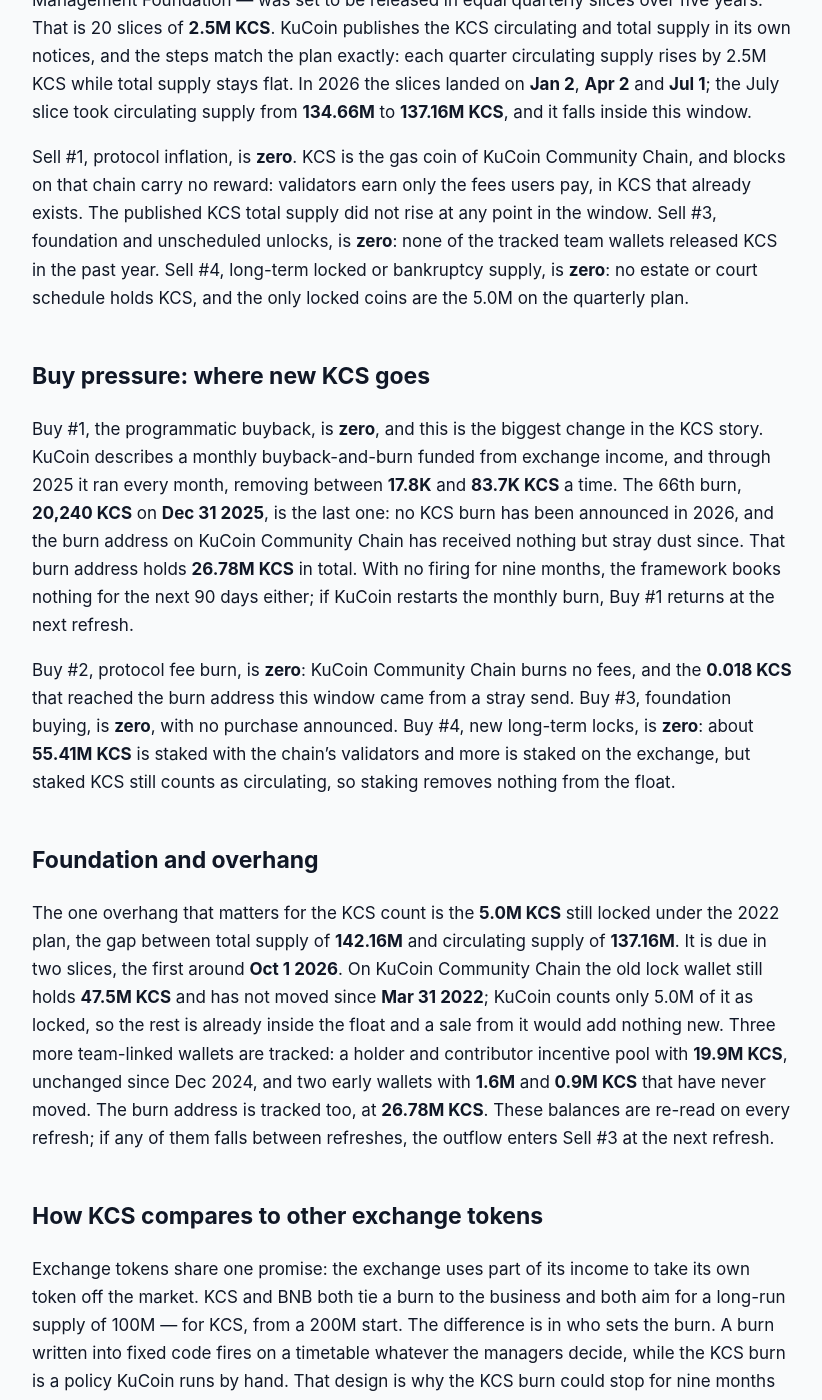
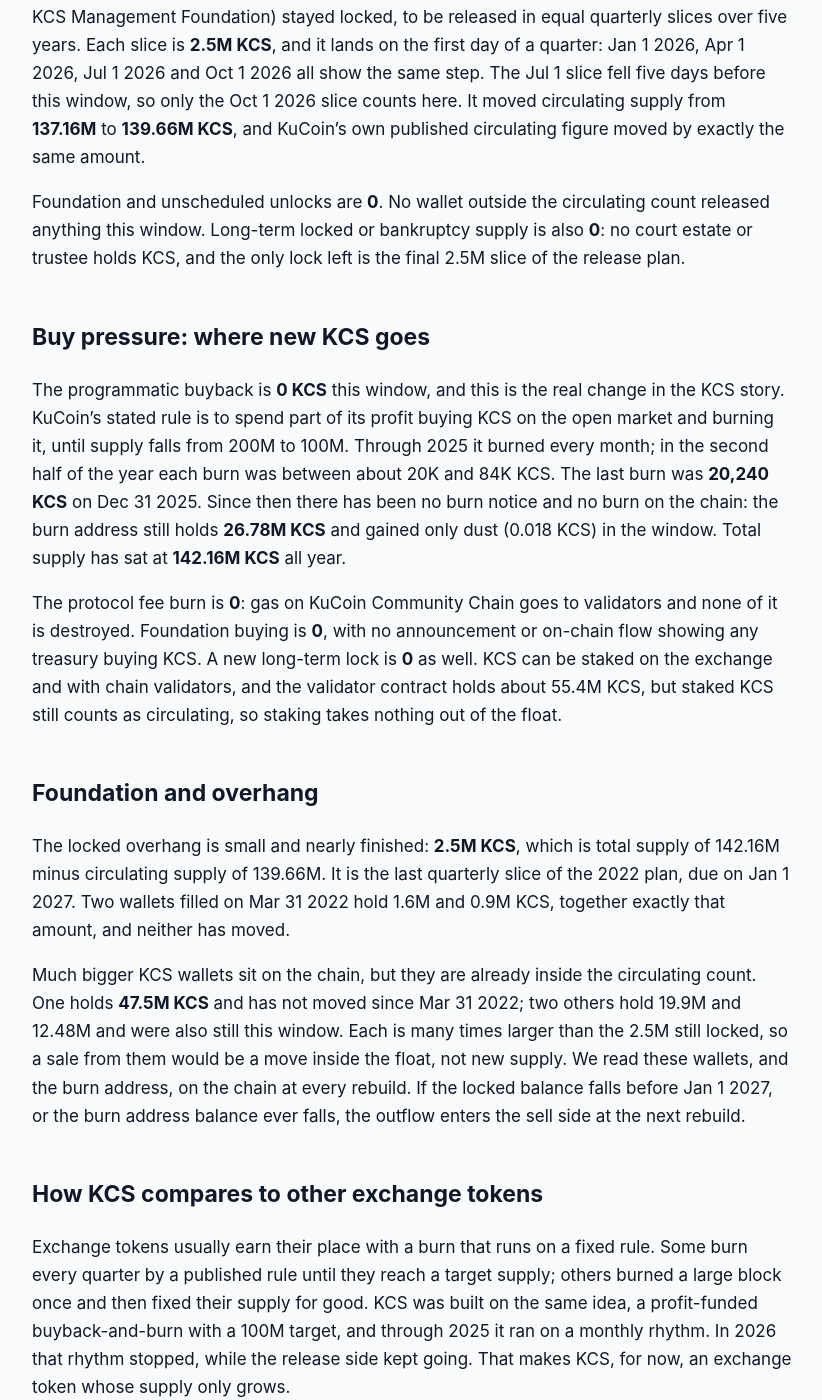
Before and after one commit to jeevansongmy-spec/mrnasdog-articles, a Jekyll site: the page built from crypto/kcs-pressure-framework.md, in a window 1280 px wide and 1400 px high, scrolled down 883 px. Shown: the whole window, without its empty margins (228-1050 px from the left). Built offline with Jekyll 4.4.1, drawn with Linux system fonts in a browser that asks for light colours; some of the changed text lies outside the part shown.

Commit message:
publish: crypto/kcs-pressure-framework

```diff
--- a/crypto/kcs-pressure-framework.md
+++ b/crypto/kcs-pressure-framework.md
@@ -1,6 +1,6 @@
 ---
-title: "KCS Inflation Analysis · September 2026 · Supply growing · projected to keep growing"
-description: "KCS supply is growing: a 2022 plan releases 2.5M KCS a quarter and KuCoin's burn has been idle since Dec 31 2025, so net is +1.82% over 90 days, the same next."
+title: "KCS Inflation Analysis · October 2026 · Supply growing · projected to keep growing"
+description: "KCS supply is growing: a 2.5M KCS unlock landed Oct 1 2026 and KuCoin has not burned any KCS since Dec 31 2025, so net is +1.79% over 90 days, the same next."
 canonical_url: "https://mrnasdog.com/research/kcs/inflation"
 tags: ["crypto", "kcs", "kucoin", "exchange"]
 published: true
@@ -8,44 +8,56 @@ published: true
 
 > Originally published at **[mrnasdog.com/research/kcs/inflation](https://mrnasdog.com/research/kcs/inflation)** by MrNasdog.
 
-# KCS Inflation Analysis · September 2026 · Supply growing · projected to keep growing
+# KCS Inflation Analysis · October 2026 · Supply growing · projected to keep growing
 
-The MrNasdog Pressure Framework reads KuCoin Token (KCS) as mildly inflationary: **+1.82%** net over the last 90 days and **+1.82%** over the next 90. The whole move comes from one scheduled source, a 2022 plan that releases **2.5M KCS** from a locked pool at the start of every quarter, while the KuCoin buyback-and-burn that used to offset it has not fired since **Dec 31 2025**. Only **5.0M KCS** is still locked, so the unlocks end after two more slices, around **Oct 1 2026** and **Jan 1 2027**.
+KuCoin Token (KCS) supply is growing: a 2022 release plan added **2.5M KCS** on Oct 1 2026, and KuCoin's buyback-and-burn has not burned a single KCS since **Dec 31 2025**. That puts net supply at **+1.79%** over the last 90 days, against **+1.87%** on our independent monitor. One final **2.5M KCS** slice is due on Jan 1 2027, so the next 90 days read **+1.79%** too; after that, nothing is left locked.
 
 ## The verdict, in one paragraph
 
-Over the trailing 90 days, from **Jul 1 2026** to **Sep 29 2026**, the KCS ledger shows **2.5M KCS** of new tradable supply and **zero** removed, against **137.16M KCS** circulating: a net of **+1.82%**. The next 90 days read the same, **+1.82%**, because the next quarterly slice is due inside that window and no burn is scheduled. Our inflation monitor reads **+1.82%** as well, a gap of **0.00 percentage points**, far inside the half-point tolerance, so no warning chip is shown. The label for KCS today: an exchange token whose supply grows by schedule while its buyback sits idle.
+Over the 90 days from Jul 6 2026 to Oct 4 2026, KCS sell pressure was **2.5M KCS** and buy pressure was **0 KCS**, so net supply rose **+1.79%** of the **139.66M KCS** in circulation. Our monitor, which reads circulating supply day by day, shows **+1.87%** over its own 90 days. The gap is **0.08 percentage points**, inside the 0.5-point line, so no warning chip is needed. The KCS reading in one line: a scheduled unlock with its burn switched off.
 
 ## Sell pressure: where new KCS comes from
 
-Sell #2, vesting unlocks, carries the whole sell side: **2.5M KCS**. When the KCS whitepaper was published on **Mar 29 2022**, the founders and early backers of KuCoin put their 90M locked KCS on a new plan. 20M KCS was burned, 20M KCS went to a pool for holder and contributor rewards, and the remaining **50M KCS** — 18M for early investors and 32M gifted to the KCS Management Foundation — was set to be released in equal quarterly slices over five years. That is 20 slices of **2.5M KCS**. KuCoin publishes the KCS circulating and total supply in its own notices, and the steps match the plan exactly: each quarter circulating supply rises by 2.5M KCS while total supply stays flat. In 2026 the slices landed on **Jan 2**, **Apr 2** and **Jul 1**; the July slice took circulating supply from **134.66M** to **137.16M KCS**, and it falls inside this window.
+Protocol inflation is **0**. KCS is the gas coin of KuCoin Community Chain, and the chain pays its validators only the gas that users spend; its blocks carry no reward, so the chain mints no new KCS.
 
-Sell #1, protocol inflation, is **zero**. KCS is the gas coin of KuCoin Community Chain, and blocks on that chain carry no reward: validators earn only the fees users pay, in KCS that already exists. The published KCS total supply did not rise at any point in the window. Sell #3, foundation and unscheduled unlocks, is **zero**: none of the tracked team wallets released KCS in the past year. Sell #4, long-term locked or bankruptcy supply, is **zero**: no estate or court schedule holds KCS, and the only locked coins are the 5.0M on the quarterly plan.
+Vesting unlocks are the whole sell side: **2.5M KCS**. The KCS whitepaper of 2022 re-locked 90M KCS from the founding team and early backers. Of that, 20M was burned and 20M went to holder and contributor rewards, and 50M (18M for early investors plus 32M gifted to the KCS Management Foundation) stayed locked, to be released in equal quarterly slices over five years. Each slice is **2.5M KCS**, and it lands on the first day of a quarter: Jan 1 2026, Apr 1 2026, Jul 1 2026 and Oct 1 2026 all show the same step. The Jul 1 slice fell five days before this window, so only the Oct 1 2026 slice counts here. It moved circulating supply from **137.16M** to **139.66M KCS**, and KuCoin's own published circulating figure moved by exactly the same amount.
+
+Foundation and unscheduled unlocks are **0**. No wallet outside the circulating count released anything this window. Long-term locked or bankruptcy supply is also **0**: no court estate or trustee holds KCS, and the only lock left is the final 2.5M slice of the release plan.
 
 ## Buy pressure: where new KCS goes
 
-Buy #1, the programmatic buyback, is **zero**, and this is the biggest change in the KCS story. KuCoin describes a monthly buyback-and-burn funded from exchange income, and through 2025 it ran every month, removing between **17.8K** and **83.7K KCS** a time. The 66th burn, **20,240 KCS** on **Dec 31 2025**, is the last one: no KCS burn has been announced in 2026, and the burn address on KuCoin Community Chain has received nothing but stray dust since. That burn address holds **26.78M KCS** in total. With no firing for nine months, the framework books nothing for the next 90 days either; if KuCoin restarts the monthly burn, Buy #1 returns at the next refresh.
+The programmatic buyback is **0 KCS** this window, and this is the real change in the KCS story. KuCoin's stated rule is to spend part of its profit buying KCS on the open market and burning it, until supply falls from 200M to 100M. Through 2025 it burned every month; in the second half of the year each burn was between about 20K and 84K KCS. The last burn was **20,240 KCS** on Dec 31 2025. Since then there has been no burn notice and no burn on the chain: the burn address still holds **26.78M KCS** and gained only dust (0.018 KCS) in the window. Total supply has sat at **142.16M KCS** all year.
 
-Buy #2, protocol fee burn, is **zero**: KuCoin Community Chain burns no fees, and the **0.018 KCS** that reached the burn address this window came from a stray send. Buy #3, foundation buying, is **zero**, with no purchase announced. Buy #4, new long-term locks, is **zero**: about **55.41M KCS** is staked with the chain's validators and more is staked on the exchange, but staked KCS still counts as circulating, so staking removes nothing from the float.
+The protocol fee burn is **0**: gas on KuCoin Community Chain goes to validators and none of it is destroyed. Foundation buying is **0**, with no announcement or on-chain flow showing any treasury buying KCS. A new long-term lock is **0** as well. KCS can be staked on the exchange and with chain validators, and the validator contract holds about 55.4M KCS, but staked KCS still counts as circulating, so staking takes nothing out of the float.
 
 ## Foundation and overhang
 
-The one overhang that matters for the KCS count is the **5.0M KCS** still locked under the 2022 plan, the gap between total supply of **142.16M** and circulating supply of **137.16M**. It is due in two slices, the first around **Oct 1 2026**. On KuCoin Community Chain the old lock wallet still holds **47.5M KCS** and has not moved since **Mar 31 2022**; KuCoin counts only 5.0M of it as locked, so the rest is already inside the float and a sale from it would add nothing new. Three more team-linked wallets are tracked: a holder and contributor incentive pool with **19.9M KCS**, unchanged since Dec 2024, and two early wallets with **1.6M** and **0.9M KCS** that have never moved. The burn address is tracked too, at **26.78M KCS**. These balances are re-read on every refresh; if any of them falls between refreshes, the outflow enters Sell #3 at the next refresh.
+The locked overhang is small and nearly finished: **2.5M KCS**, which is total supply of 142.16M minus circulating supply of 139.66M. It is the last quarterly slice of the 2022 plan, due on Jan 1 2027. Two wallets filled on Mar 31 2022 hold 1.6M and 0.9M KCS, together exactly that amount, and neither has moved.
+
+Much bigger KCS wallets sit on the chain, but they are already inside the circulating count. One holds **47.5M KCS** and has not moved since Mar 31 2022; two others hold 19.9M and 12.48M and were also still this window. Each is many times larger than the 2.5M still locked, so a sale from them would be a move inside the float, not new supply. We read these wallets, and the burn address, on the chain at every rebuild. If the locked balance falls before Jan 1 2027, or the burn address balance ever falls, the outflow enters the sell side at the next rebuild.
 
 ## How KCS compares to other exchange tokens
 
-Exchange tokens share one promise: the exchange uses part of its income to take its own token off the market. KCS and BNB both tie a burn to the business and both aim for a long-run supply of 100M — for KCS, from a 200M start. The difference is in who sets the burn. A burn written into fixed code fires on a timetable whatever the managers decide, while the KCS burn is a policy KuCoin runs by hand. That design is why the KCS burn could stop for nine months with no rule broken, and why the KCS supply reading now turns on a company decision rather than on code.
+Exchange tokens usually earn their place with a burn that runs on a fixed rule. Some burn every quarter by a published rule until they reach a target supply; others burned a large block once and then fixed their supply for good. KCS was built on the same idea, a profit-funded buyback-and-burn with a 100M target, and through 2025 it ran on a monthly rhythm. In 2026 that rhythm stopped, while the release side kept going. That makes KCS, for now, an exchange token whose supply only grows.
 
-The second difference is the unlock tail. Many exchange tokens have no locked supply left, so their float can only shrink or stay flat. KCS still has a scheduled release running, and with the burn idle that release sets the direction: **2.5M KCS** a quarter is about **1.8%** of the float. Unlike proof-of-stake chains that pay validators in new coins, KCS mints nothing, so once the last slice lands around **Jan 1 2027** the KCS float can only hold steady or shrink.
+The other difference is the release plan. Many exchange tokens have no locked insider supply left; KCS still freed **2.5M KCS** a quarter in 2026, about 1.8% of the float each time. That ends on Jan 1 2027. From then on, with no block reward and nothing locked, KCS supply can only stay flat or shrink, depending on whether the burn comes back.
+
+Compared with chains that pay validators in new coins, KCS has no protocol inflation at all; its growth comes only from a dated, finite schedule. That is easier to plan around than open-ended issuance, but it is still real supply reaching the market each quarter.
 
 ## What to watch in the next 90 days
 
-First, the 19th of 20 quarterly slices, **2.5M KCS** due around **Oct 1 2026**, which the forward reading already counts. Second, any sign that KuCoin restarts the monthly buyback-and-burn: a burn notice or a new transfer to the burn address would bring Buy #1 back and cut the net. Third, the final slice around **Jan 1 2027**, just outside this window, after which the KCS lock is empty. Fourth, the old lock wallet with **47.5M KCS** and the **19.9M KCS** incentive pool, which have not moved in years. Fifth, KCS utility changes on the exchange, such as token sales for KCS holders, which change why people hold KCS but not how many exist.
+Jan 1 2027: the final **2.5M KCS** slice of the 2022 plan should unlock. After it, total and circulating supply should match.
+
+Any new burn notice from KuCoin, or any rise in the burn address balance above 26.78M KCS. A restart of the monthly burn at its 2025 pace would cut the next-90-day figure by roughly 0.05 to 0.2 points.
+
+Any change to KuCoin's stated burn rule or to KCS's supply plan, now that the release schedule is ending.
+
+The large on-chain wallets (47.5M, 19.9M and 12.48M KCS). They sit inside the float, but a sudden move would be worth reading.
 
 ## Summary
 
-The MrNasdog Pressure Framework reads KuCoin Token (KCS) at **+1.82% net** over the trailing 90 days and **+1.82%** over the next 90: a scheduled quarterly unlock of **2.5M KCS** with nothing on the buy side, because KuCoin's monthly buyback-and-burn has not fired since **Dec 31 2025**. KCS has no block reward, so the unlock plan is the only source of new tradable supply, and only **5.0M KCS** of it is left. The key risk for the reading is the burn: it depends on a KuCoin decision, and it can return or stay silent. After the last slice around Jan 1 2027, KCS supply has no scheduled growth at all.
+KuCoin Token (KCS) supply grew **+1.79%** over the last 90 days and is projected to grow **+1.79%** over the next 90, because a 2022 plan releases **2.5M KCS** a quarter and KuCoin's buyback-and-burn has not run since Dec 31 2025. The chain itself mints nothing. The key risk is that the burn stays off; the key limit is that only **2.5M KCS** is left to unlock, on Jan 1 2027, after which supply growth ends.
 
 ---
 
-*MrNasdog Pressure Framework analysis of KCS, Metric 1 — Inflation. Data + explanation only. Not financial advice. Checked Sep 29 2026.*
+*MrNasdog Pressure Framework analysis of KCS, Metric 1 — Inflation. Data + explanation only. Not financial advice. Checked Oct 4 2026.*
```
